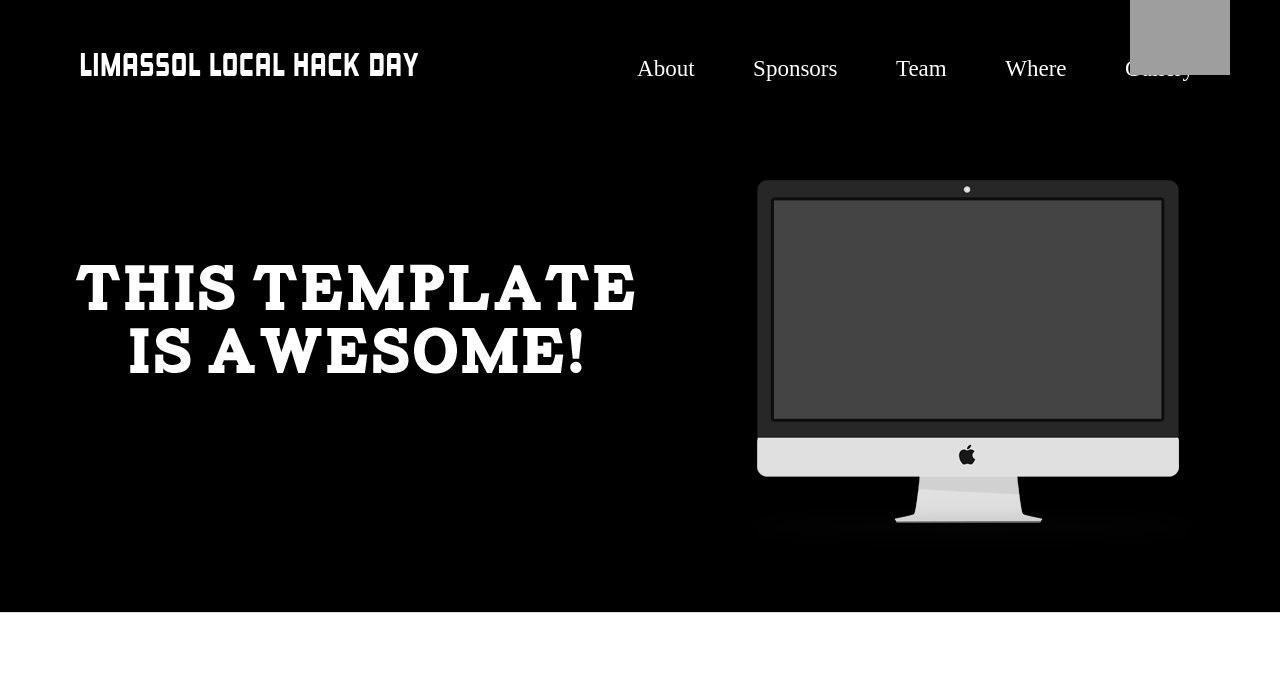
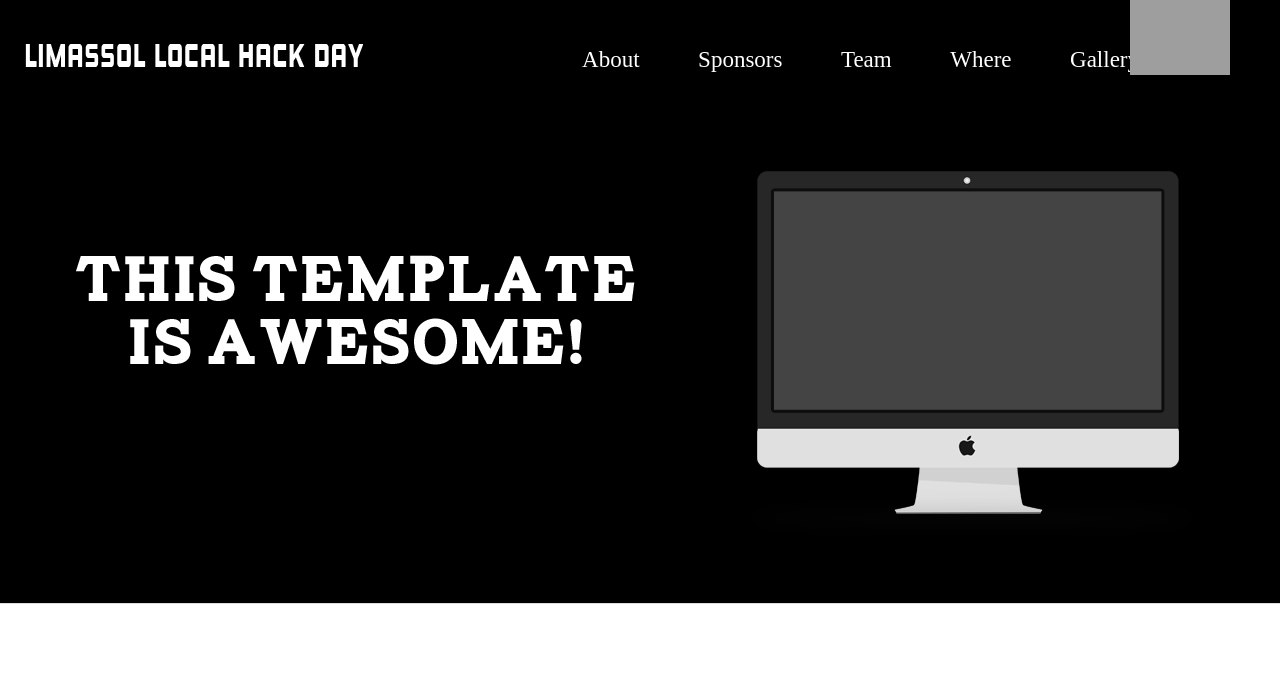
Before and after one commit to LLHD/Website, a plain HTML site: page index.html in a window 1280 px wide. Shown: the top 691 px of the page. Drawn offline with Linux system fonts and the light colour scheme; files that its build step writes are made by us from their sources; grey boxes are pictures that could not be loaded.

Commit message:
fixed margin issue

```diff
--- a/css/style.css
+++ b/css/style.css
@@ -241,9 +241,9 @@ h1.brand {
 }
 
 
-#headerSection { padding:14px 0 20px;}
+#headerSection { padding:5px 0 20px;}
 #welcomeSection{padding:44px 0}
-#headerSection {display: inline-block;width: 100%;}
+#headerSection {display: inline-block;width: 50%;}
 .blockDtl {text-align:center}
 .blockDtl:hover{color:#FE5214}
 #shadow{ min-height:44px; padding:18px 0; text-align:center}
```
